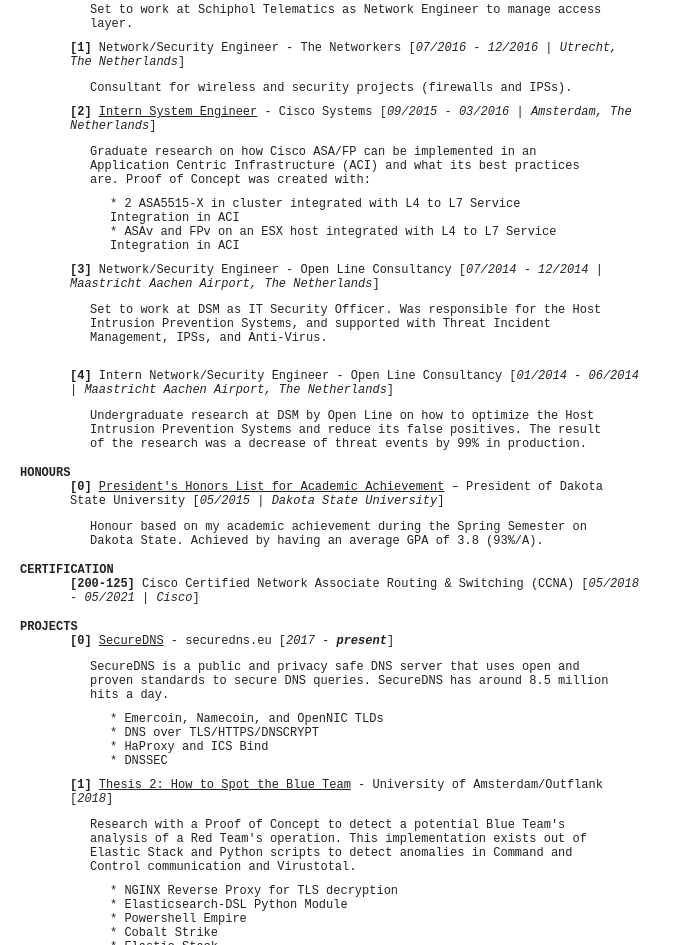
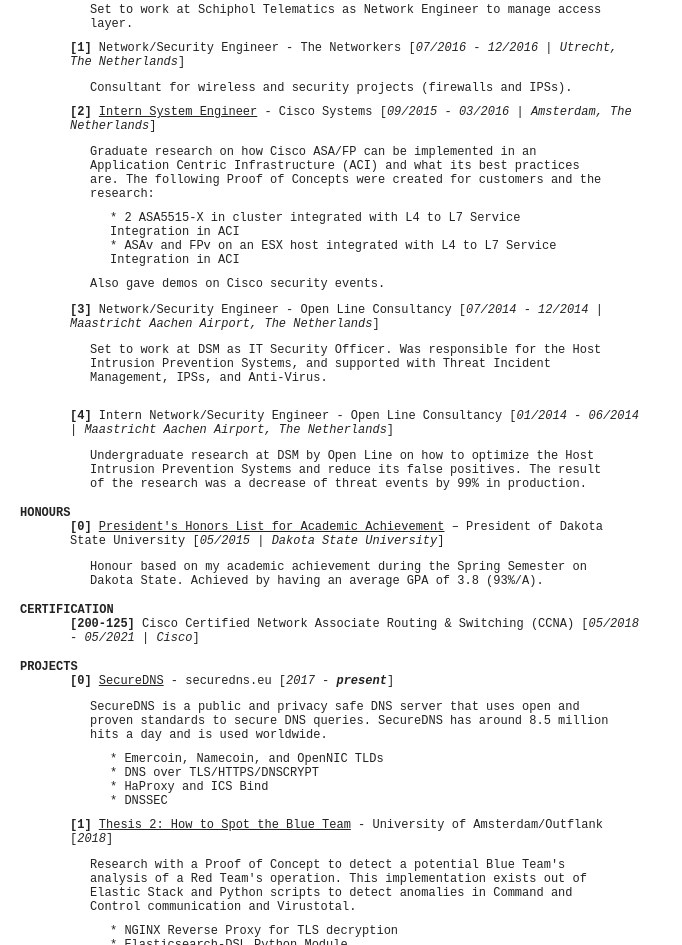
Before and after one commit to ricklahaye/ricklahaye.github.io, a plain HTML site: page index.html in a window 1280 px wide. Shown: the part 933-1878 px from the top of the page, without its empty margins (0-682 px from the left). Drawn offline with Linux system fonts and the light colour scheme.

Commit message:
Cisco work

```diff
--- a/index.html
+++ b/index.html
@@ -155,12 +155,14 @@
 <p>
 <p class="doublesubtext">
   Graduate research on how Cisco ASA/FP can be implemented in an Application
-  Centric Infrastructure (ACI) and what its best practices are. Proof of Concept
-  was created with:
+  Centric Infrastructure (ACI) and what its best practices are. The following Proof of Concepts were created for customers and the research:
 </p>
 <p class="triplesubtext">
   * 2 ASA5515-X in cluster integrated with L4 to L7 Service Integration in ACI <br>
   * ASAv and FPv on an ESX host integrated with L4 to L7 Service Integration in ACI
+  <p class="doublesubtext">
+  Also gave demos on Cisco security events.
+  </p>
 </p>
 <p class="subtext">
   <b>[3]</b> Network/Security Engineer - Open Line Consultancy [<i>07/2014 - 12/2014 | Maastricht Aachen Airport, The Netherlands</i>]
@@ -196,7 +198,7 @@
   <b>[0]</b> <a href="https://securedns.eu">SecureDNS</a> - securedns.eu [<i>2017 - <b>present</b></i>]
 <p>
 <p class="doublesubtext">
-  SecureDNS is a public and privacy safe DNS server that uses open and proven standards to secure DNS queries. SecureDNS has around 8.5 million hits a day.
+  SecureDNS is a public and privacy safe DNS server that uses open and proven standards to secure DNS queries. SecureDNS has around 8.5 million hits a day and is used worldwide.
 </p>
 <p class="triplesubtext">
   * Emercoin, Namecoin, and OpenNIC TLDs <br>
```
